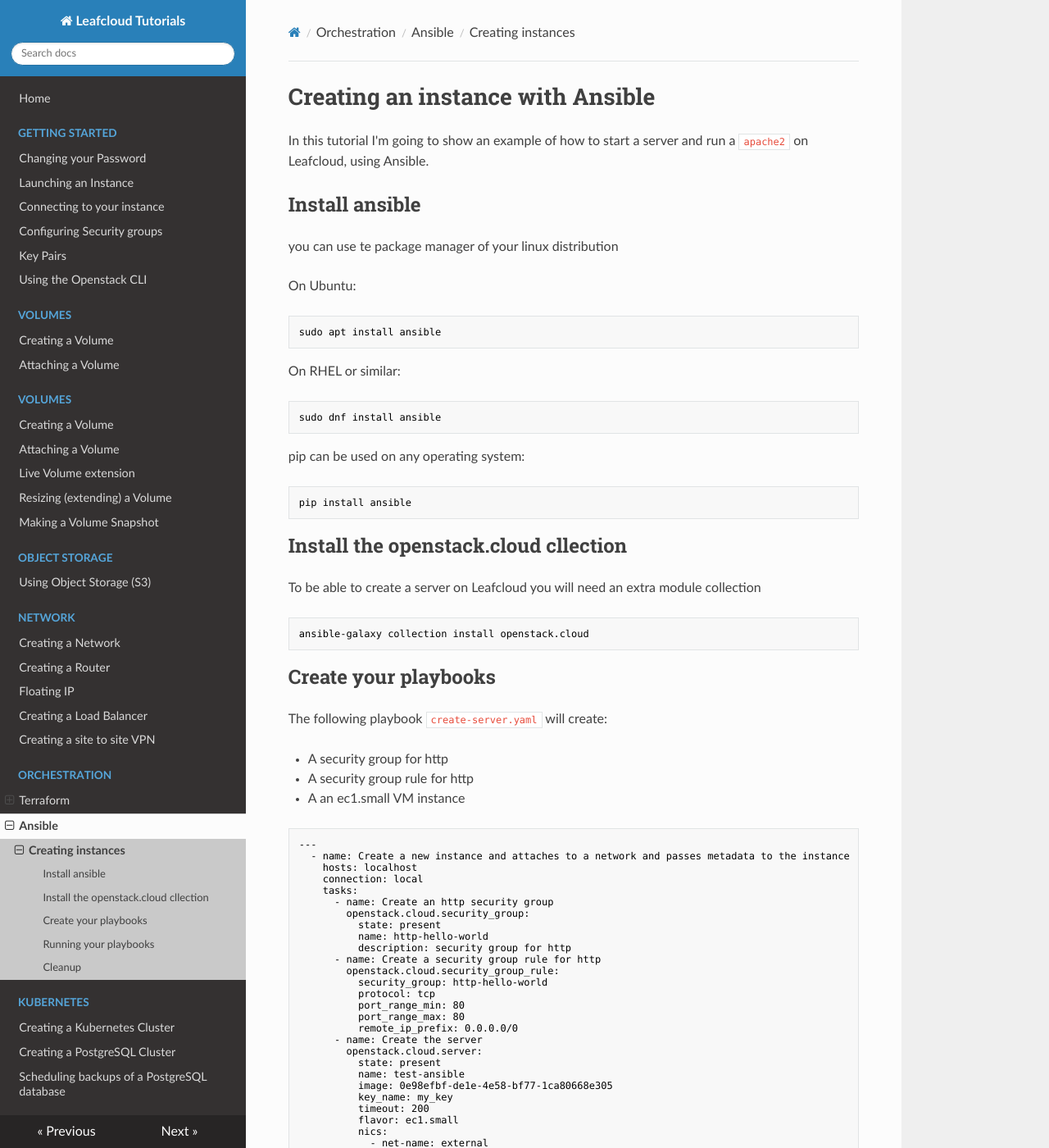
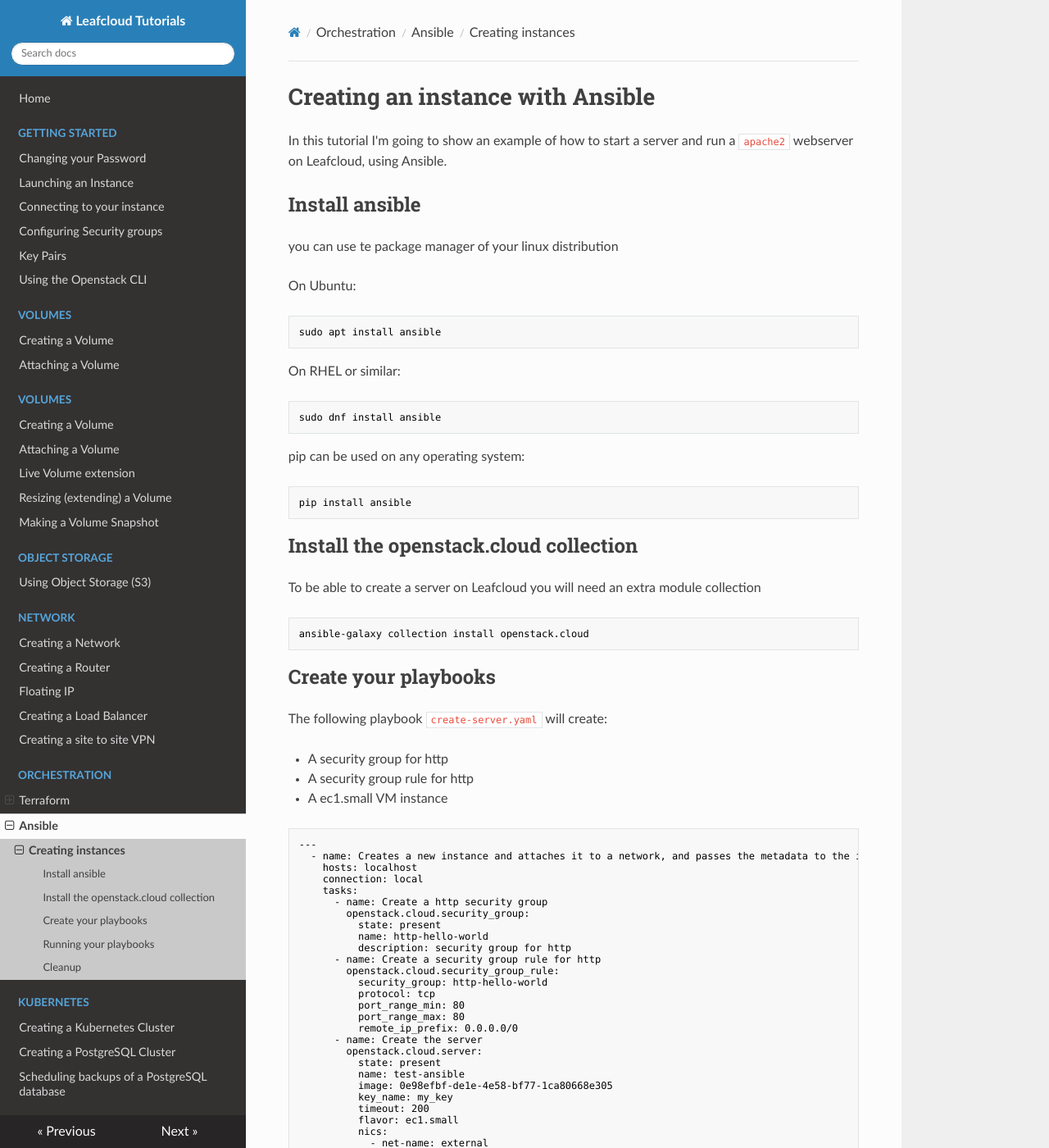
Before and after one commit to leafcloudhq/documentation-rtd, an MkDocs documentation site: the page built from docs/ansible/creating-instances.md, in a window 1280 px wide and 1400 px high. Shown: the whole window at 82% size. Built offline with MkDocs 1.6.1, drawn with Linux system fonts in a browser that asks for light colours; nearby versions of some CDN libraries; some of the changed text lies outside the part shown.

Commit message:
fixed a few typo's

````diff
--- a/docs/ansible/creating-instances.md
+++ b/docs/ansible/creating-instances.md
@@ -1,5 +1,5 @@
 # Creating an instance with Ansible
-In this tutorial I'm going to show an example of how to start a server and run a `apache2` on Leafcloud, using Ansible.
+In this tutorial I'm going to show an example of how to start a server and run a `apache2` webserver on Leafcloud, using Ansible.
 
 ## Install ansible
 
@@ -20,7 +20,7 @@
 pip install ansible
 ```
 
-## Install the openstack.cloud cllection
+## Install the openstack.cloud collection
 
 To be able to create a server on Leafcloud you will need an extra module collection
 ```shell
@@ -33,15 +33,15 @@
 
 - A security group for http
 - A security group rule for http
-- A an ec1.small VM instance
+- A ec1.small VM instance
 
 ```shell
 ---
-  - name: Create a new instance and attaches to a network and passes metadata to the instance
+  - name: Creates a new instance and attaches it to a network, and passes the metadata to the instance
     hosts: localhost
     connection: local
     tasks:
-      - name: Create an http security group
+      - name: Create a http security group
         openstack.cloud.security_group:
           state: present
           name: http-hello-world
````
